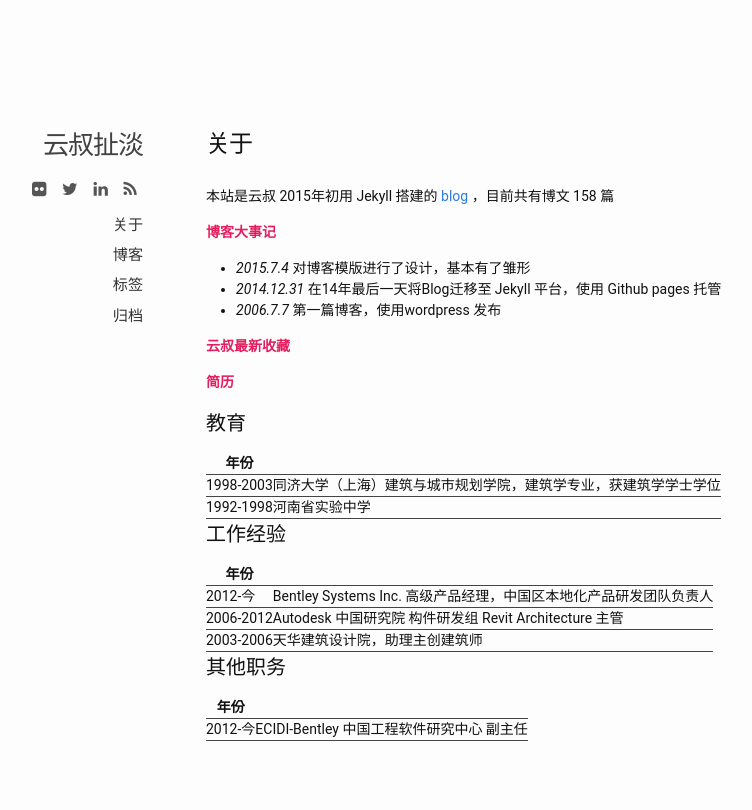
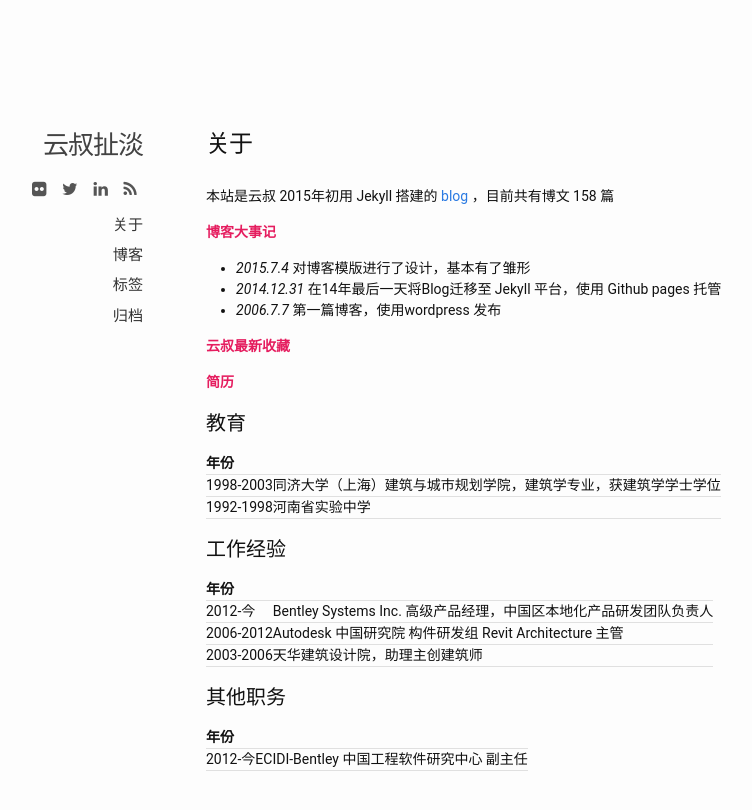
Before and after one commit to leoshcn/leoshcn.github.io, a Jekyll site: the page built from about.md, in a window 1280 px wide. Shown: the top 810 px of the page, without its empty margins (177-929 px from the left). Built offline with Jekyll 4.4.1, drawn with Linux system fonts in a browser that asks for light colours.

Commit message:
refine style

```diff
--- a/about.md
+++ b/about.md
@@ -21,14 +21,14 @@ permalink: /about/
 #### 教育
 
 |年份|  |
-|---|:---|
+|:---|:---|
 |1998-2003|同济大学（上海）建筑与城市规划学院，建筑学专业，获建筑学学士学位|
 |1992-1998|河南省实验中学|
 
 #### 工作经验
 
 |年份|  |
-|---|:---|
+|:---|:---|
 |2012-今 | Bentley Systems Inc. 高级产品经理，中国区本地化产品研发团队负责人 |
 |2006-2012 | Autodesk 中国研究院 构件研发组 Revit Architecture 主管 |
 |2003-2006 | 天华建筑设计院，助理主创建筑师 |
@@ -36,5 +36,5 @@ permalink: /about/
 #### 其他职务
 
 |年份|  |
-|---|:---|
+|:---|:---|
 |2012-今 | ECIDI-Bentley 中国工程软件研究中心 副主任 |
--- a/css/style.css
+++ b/css/style.css
@@ -8,12 +8,14 @@
 table {
 
   border-collapse:collapse;
+  margin-bottom:15px;
 
 }
 
 table tr {
-
-	border-bottom:1px solid #444;
+	padding-right: 6px;
+	padding-top: 3px;
+	border-bottom:1px solid #E0E0E0;
 }
 
 .post-main {
```
